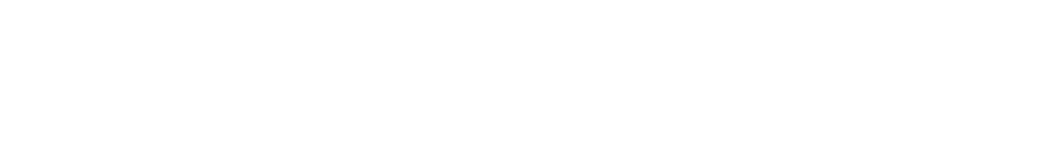
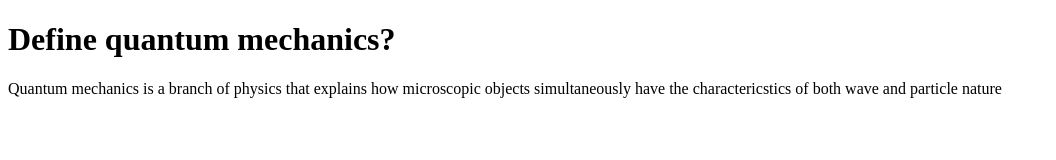
Before and after one commit to GURURAJANMATHS/Quantum-mechanics, a plain HTML site: page Index.html in a window 1280 px wide. Shown: the whole page, without its empty margins (0-1056 px from the left). Drawn offline with Linux system fonts and the light colour scheme.

Commit message:
Update Index.html

```diff
--- a/Index.html
+++ b/Index.html
@@ -4,7 +4,8 @@
   <title>Quantum mechanics</title>
 <body>
   <main>
-
+    <h1>Define quantum mechanics? </h1>
+    <p>Quantum mechanics is a branch of physics that explains how microscopic objects simultaneously have the charactericstics of both wave and particle nature</p>
   </main>
 </body>
 </head>
```
